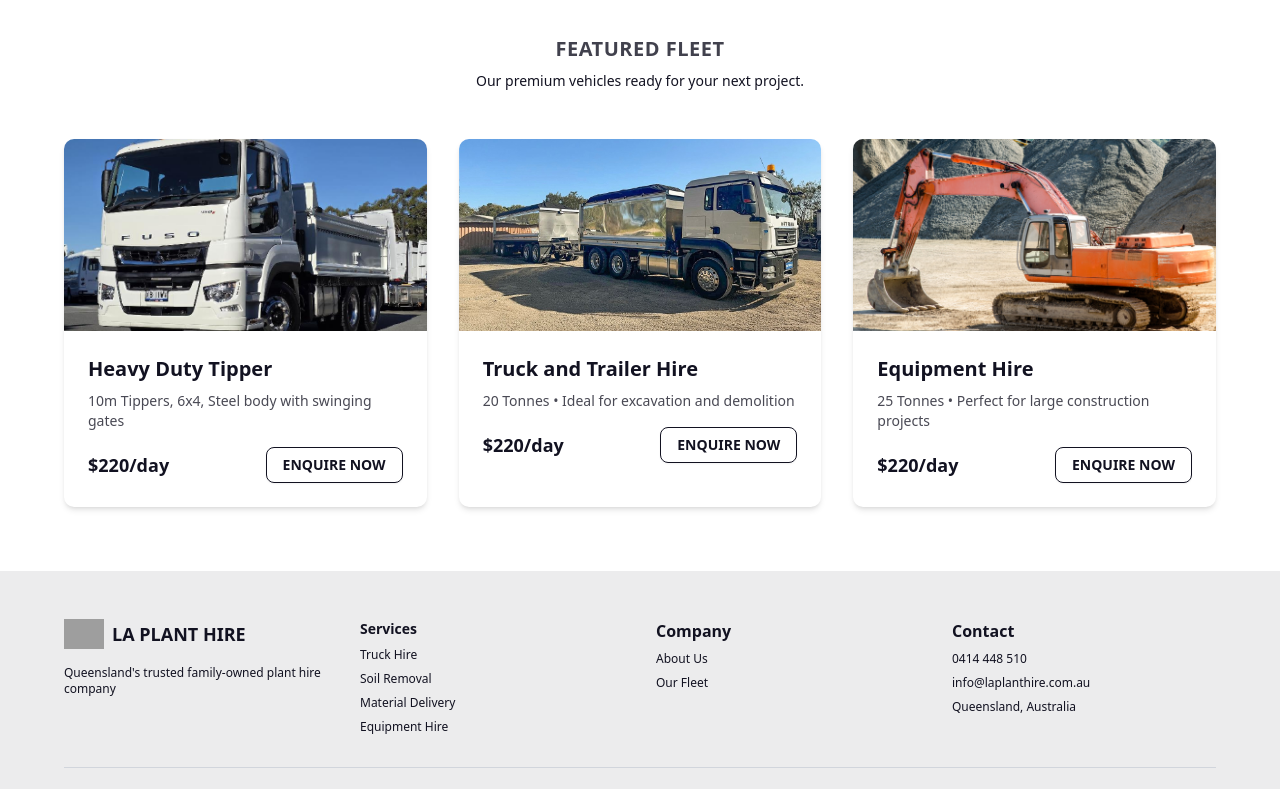
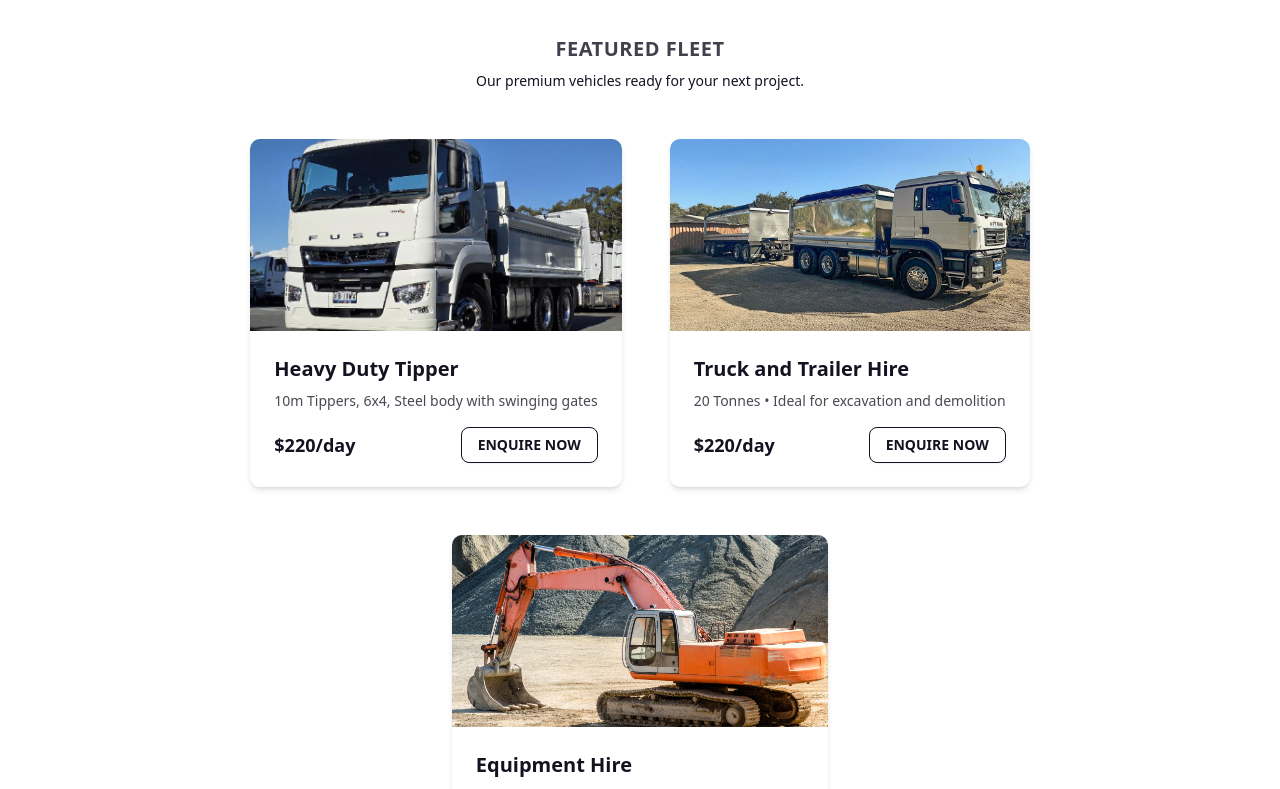
Before and after one commit to Rahul-Mallik-CSE/La-Plant-Hire, a Next.js app: page / in a window 1280 px wide. Shown: the part 980-1769 px from the top of the page. Built offline with nearby package versions, Linux system fonts and the light colour scheme; grey boxes are pictures that could not be loaded.

Commit message:
fix: update layout in FeaturedFleet component for improved spacing and alignment

```diff
--- a/src/components/homeComponents/featuredFleet.tsx
+++ b/src/components/homeComponents/featuredFleet.tsx
@@ -9,7 +9,7 @@ export default function FeaturedFleet() {
     <section className="pb-6 md:pb-8 lg:pb-12 xl:pb-16">
       <div className="max-w-[1600px] mx-auto px-4 sm:px-6 lg:px-8 xl:px-16">
         {/* Header */}
-        <div className="text-center mb-12">
+        <div className="text-center mb-4 sm:mb-6 md:mb-8 lg:mb-12">
           <p className="text-primary/80 text-xs md:text-base lg:text-xl font-medium sm:font-bold uppercase tracking-wide mb-1 md:mb-2">
             FEATURED FLEET
           </p>
@@ -19,7 +19,7 @@ export default function FeaturedFleet() {
         </div>
 
         {/* Vehicle Cards */}
-        <div className="grid grid-cols-1 md:grid-cols-3 gap-8">
+        <div className="flex flex-col md:flex-row  flex-wrap gap-4 xl:gap-12 2xl:gap-32 w-full items-center justify-center ">
           {vehicles.map((vehicle: Vehicle, index: number) => (
             <div
               key={index}
```
